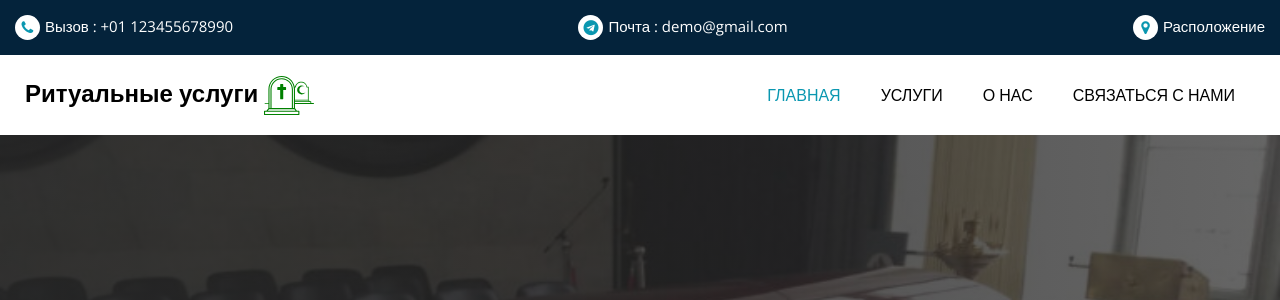
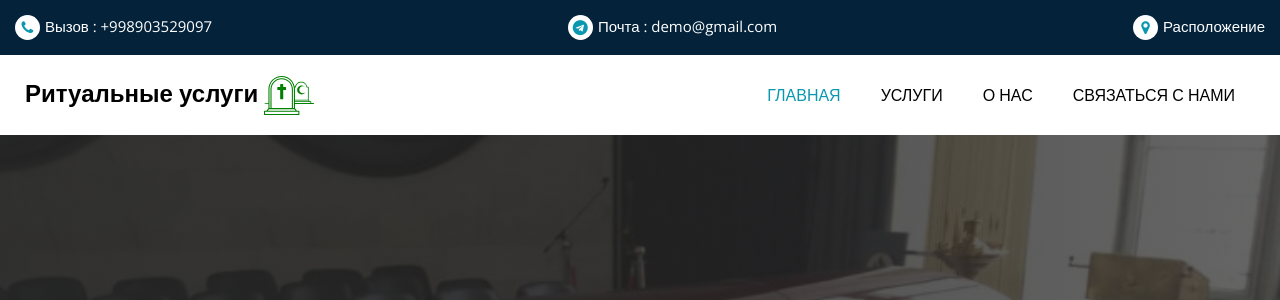
Before and after one commit to TalantDeveloper/funeral_service, a Django app: page / in a window 1280 px wide. Shown: the top 300 px of the page. Run offline with Django 4.2, Linux system fonts and the light colour scheme; data comes from the database, SQL or seed files in the repository; some libraries are stand-ins or nearby versions.

Commit message:
06.10.2023
11:23

```diff
--- a/templates/base.html
+++ b/templates/base.html
@@ -70,10 +70,10 @@
                                 Расположение
                             </span>
                         </a>
-                        <a href="tel:+998995907850">
+                        <a href="tel:+998903529097">
                             <i class="fa fa-phone" aria-hidden="true"></i>
                             <span>
-                                Вызов : +01 1234567890
+                                : +998903529097
                             </span>
                         </a>
                         <a href="mailto:ergashovbotirjon4@gmail.com">
@@ -115,7 +115,7 @@
                         Ссылки
                     </h4>
                     <div class="info_links">
-                        <a class="active" href="#">
+                        <a class="active" href="{% url 'main:welcome' %}">
                             Главная
                         </a>
                         <a class="" href="{% url 'main:service' %}">
--- a/templates/main/about.html
+++ b/templates/main/about.html
@@ -9,10 +9,10 @@
             <div class="header_top">
                 <div class="container-fluid ">
                     <div class="contact_nav">
-                        <a href="tel:+998995907850">
+                        <a href="tel:+998903529097">
                             <i class="fa fa-phone" aria-hidden="true"></i>
                             <span>
-                            Вызов : +01 123455678990
+                            Вызов : +998903529097
                             </span>
                         </a>
                         <a href="mailto:demo@gmail.com">
--- a/templates/main/contact.html
+++ b/templates/main/contact.html
@@ -9,10 +9,10 @@
             <div class="header_top">
                 <div class="container-fluid ">
                     <div class="contact_nav">
-                        <a href="tel:+998995907850">
+                        <a href="tel:+998903529097">
                             <i class="fa fa-phone" aria-hidden="true"></i>
                             <span>
-                            Вызов : +01 123455678990
+                            Вызов : +998903529097
                             </span>
                         </a>
                         <a href="mailto:demo@gmail.com">
--- a/templates/main/success.html
+++ b/templates/main/success.html
@@ -9,10 +9,10 @@
             <div class="header_top">
                 <div class="container-fluid ">
                     <div class="contact_nav">
-                        <a href="tel:+998995907850">
+                        <a href="tel:+998903529097">
                             <i class="fa fa-phone" aria-hidden="true"></i>
                             <span>
-                            Вызов : +01 123455678990
+                            Вызов : +998903529097
                             </span>
                         </a>
                         <a href="mailto:demo@gmail.com">
--- a/templates/main/welcome.html
+++ b/templates/main/welcome.html
@@ -12,10 +12,10 @@
             <div class="header_top">
                 <div class="container-fluid ">
                     <div class="contact_nav">
-                        <a href="tel:+998995907850">
+                        <a href="tel:+998903529097">
                             <i class="fa fa-phone" aria-hidden="true"></i>
                             <span>
-                            Вызов : +01 123455678990
+                            Вызов : +998903529097
                             </span>
                         </a>
                         <a href="mailto:demo@gmail.com">
@@ -98,7 +98,7 @@
                                             <i class="fa fa-clock-o"></i> Работаем круглосуточно
                                         </h3>
                                         <div class="btn-box">
-                                            <a href="tel:+998995907850" class="btn1">
+                                            <a href="tel:+998903529097" class="btn1">
                                                 Позвонить нам
                                             </a>
                                         </div>
@@ -120,7 +120,7 @@
                                             <i class="fa fa-clock-o"></i> Работаем круглосуточно
                                         </h3>
                                         <div class="btn-box">
-                                            <a href="tel:+998995907850" class="btn1">
+                                            <a href="tel:+998903529097" class="btn1">
                                                 Позвонить нам
                                             </a>
                                         </div>
@@ -142,7 +142,7 @@
                                             <i class="fa fa-clock-o"></i> Работаем круглосуточно
                                         </h3>
                                         <div class="btn-box">
-                                            <a href="tel:" class="btn1">
+                                            <a href="tel:+998903529097" class="btn1">
                                                 Позвонить нам
                                             </a>
                                         </div>
@@ -189,7 +189,7 @@
                                     <p>
                                         {{ service.content }}
                                     </p>
-                                    <a href="tel:">
+                                    <a href="{% url 'main:service' %}">
                                         Подробнее
                                     </a>
                                 </div>
```
Also changed, not shown: templates/base_sub.html (+4 -3 lines), templates/main/service.html (+5 -4 lines).
